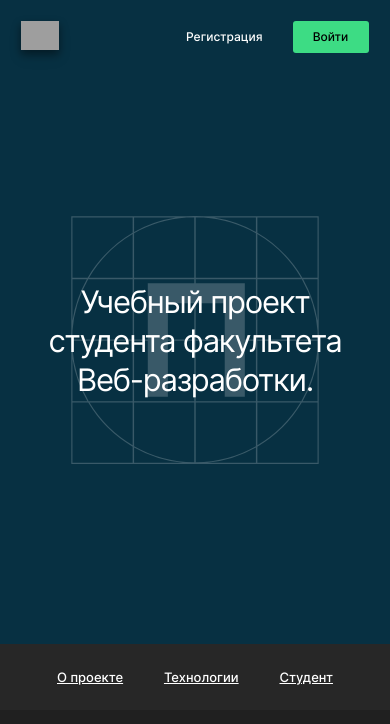
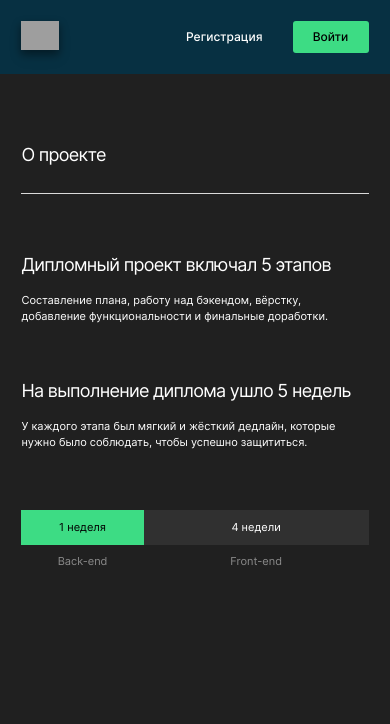
Before and after one commit to yaanab/movies-explorer-frontend2, a React (Create React App) app in the folder movies-explorer-frontend/: page / in a window 390 px wide. Shown: the top 724 px of the page. Built offline with nearby package versions, Linux system fonts and the light colour scheme; grey boxes are pictures that could not be loaded.

Commit message:
feat: AboutProject готовый адаптив

```diff
--- a/movies-explorer-frontend/src/components/AboutProject/AboutProject.css
+++ b/movies-explorer-frontend/src/components/AboutProject/AboutProject.css
@@ -0,0 +1,200 @@
+.about-project__content {
+  margin: 0 auto;
+  display: flex;
+  flex-direction: column;
+  justify-content: center;
+}
+
+.about-project__title {
+  margin: 0;
+  min-height: 50px;
+  box-sizing: border-box;
+  border-bottom: 1px solid #DADADA;
+  font-style: normal;
+  font-weight: 400;
+  letter-spacing: -0.04em;
+  color: #FFFFFF;
+  text-decoration: none;
+  cursor: pointer;
+}
+
+.about-project__article {
+  display: grid;
+  grid-auto-flow: column;
+}
+
+.about-project__subtitle {
+  margin: 0;
+  font-style: normal;
+  font-weight: 400;
+  letter-spacing: -0.04em;
+  color: #FFFFFF;
+}
+
+.about-project__text {
+  margin: 0;
+  font-style: normal;
+  font-weight: 400;
+  color: #FFFFFF;
+}
+
+.about-project__duration {
+  display: grid;
+  grid-auto-flow: column;
+}
+
+.about-project__weeks {
+  margin: 0;
+  display: flex;
+  align-items: center;
+  justify-content: center;
+  font-style: normal;
+  font-weight: 400;
+}
+
+.about-project__weeks_background_backend {
+  background-color: #3DDC84;
+  color: #000000;
+}
+
+.about-project__weeks_background_frontend {
+  background-color: #303030;
+  color: #FFFFFF;
+}
+
+.about-project__type {
+  margin: 0;
+  font-style: normal;
+  color: #8B8B8B;
+  display: flex;
+  justify-content: center;
+  align-items: center;
+}
+
+@media screen and (max-width: 767px) {
+  .about-project__content {
+    width: 89%;
+    padding: 70px 0;
+  }
+
+  .about-project__title {
+    font-size: 18px;
+    line-height: 22px;
+  }
+
+  .about-project__article {
+    grid-template-columns: 1fr;
+    grid-template-rows: repeat(4, min-content);
+    gap: 16px;
+    margin: 60px 0 20px;
+  }
+
+  .about-project__subtitle {
+    font-size: 18px;
+    line-height: 22px;
+  }
+
+  .about-project__text {
+    font-size: 11px;
+    line-height: 16px;
+    margin-bottom: 40px;
+  }
+
+  .about-project__duration {
+    grid-template-columns: 35.2% 1fr;
+  }
+
+  .about-project__duration {
+    grid-template-rows: 35px 33px;
+  }
+
+  .about-project__weeks {
+    font-size: 11px;
+    line-height: 13px;
+  }
+
+  .about-project__type {
+    font-size: 11px;
+    line-height: 13px;
+  }
+}
+
+@media screen and (min-width: 768px) {
+  .about-project__title {
+    font-size: 22px;
+    line-height: 27px;
+  }
+
+  .about-project__article {
+    grid-template-columns: 1fr 1fr;
+    grid-template-rows: 1fr 1fr;
+  }
+
+  .about-project__subtitle {
+    font-size: 20px;
+    line-height: 24px;
+  }
+
+  .about-project__duration {
+    grid-template-rows: 36px 45px;
+  }
+
+  .about-project__weeks {
+    font-size: 14px;
+    line-height: 17px;
+  }
+
+  .about-project__type {
+    font-size: 14px;
+    line-height: 17px;
+  }
+}
+
+@media screen and (min-width: 768px) and (max-width: 1023px) {
+  .about-project__content {
+    max-width: 87%;
+  }
+
+  .about-project__article {
+    gap: 15px 31px;
+    margin: 72px 0 92px;
+  }
+
+  .about-project__text {
+    font-size: 12px;
+    line-height: 18px;
+  }
+
+  .about-project__duration {
+    grid-template-columns: 21.3% 1fr;
+  }
+
+  .about-project__type {
+    font-weight: 400;
+  }
+}
+
+@media screen and (min-width: 1023px) {
+  .about-project__content {
+    width: 89%;
+    padding: 110px 0;
+  }
+
+  .about-project__article {
+    gap: 10px 40px;
+    margin: 72px 0 109px;
+  }
+
+  .about-project__text {
+    font-size: 14px;
+    line-height: 20px;
+  }
+
+  .about-project__duration {
+    grid-template-columns: 20% 1fr;
+  }
+
+  .about-project__type {
+    font-weight: 400;
+  }
+}
--- a/movies-explorer-frontend/src/components/AboutProject/AboutProject.js
+++ b/movies-explorer-frontend/src/components/AboutProject/AboutProject.js
@@ -0,0 +1,33 @@
+import { Link } from 'react-router-dom';
+
+function AboutProject() {
+  return (
+    <div className="about-project__content">
+      <Link to="/" className="about-project__title">
+        О проекте
+      </Link>
+      <article className='about-project__article'>
+        <h2 className='about-project__subtitle'>Дипломный проект включал 5 этапов</h2>
+        <p className='about-project__text'>
+          Составление плана, работу над бэкендом, вёрстку, добавление функциональности и финальные доработки.
+        </p>
+        <h2 className='about-project__subtitle'>На выполнение диплома ушло 5 недель</h2>
+        <p className='about-project__text'>
+          У каждого этапа был мягкий и жёсткий дедлайн, которые нужно было соблюдать, чтобы успешно защититься.
+        </p>
+      </article>
+      <article className='about-project__duration'>
+        <h3 className='about-project__weeks about-project__weeks_background_backend'>1 неделя</h3>
+        <p className='about-project__type'>
+          Back-end
+        </p>
+        <h3 className='about-project__weeks about-project__weeks_background_frontend'>4 недели</h3>
+        <p className='about-project__type'>
+          Front-end
+        </p>
+      </article>
+    </div>
+  );
+}
+
+export default AboutProject;
--- a/movies-explorer-frontend/src/components/App/App.js
+++ b/movies-explorer-frontend/src/components/App/App.js
@@ -4,6 +4,7 @@ import '../../index.css';
 import Header from '../Header/Header';
 import Promo from '../Promo/Promo';
 import NavTab from '../NavTab/NavTab';
+import AboutProject from '../AboutProject/AboutProject';
 import Main from '../Main/Main';
 import Movies from '../Movies/Movies';
 import SavedMovies from '../SavedMovies/SavedMovies';
@@ -23,8 +24,10 @@ function App() {
         <Header
           loggedIn={loggedIn}
         />
-        <Promo />
-        <NavTab />
+        {/* <Promo />
+        <NavTab /> */}
+        <AboutProject />
+
 
         {/* <Switch>
           <Route exact path="/">
```
